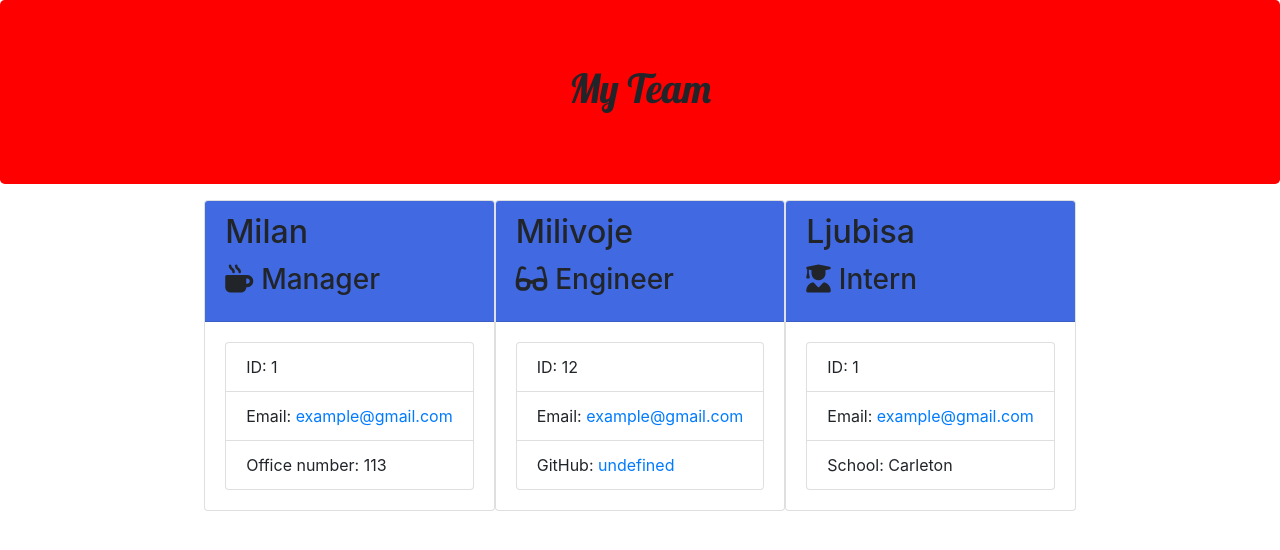
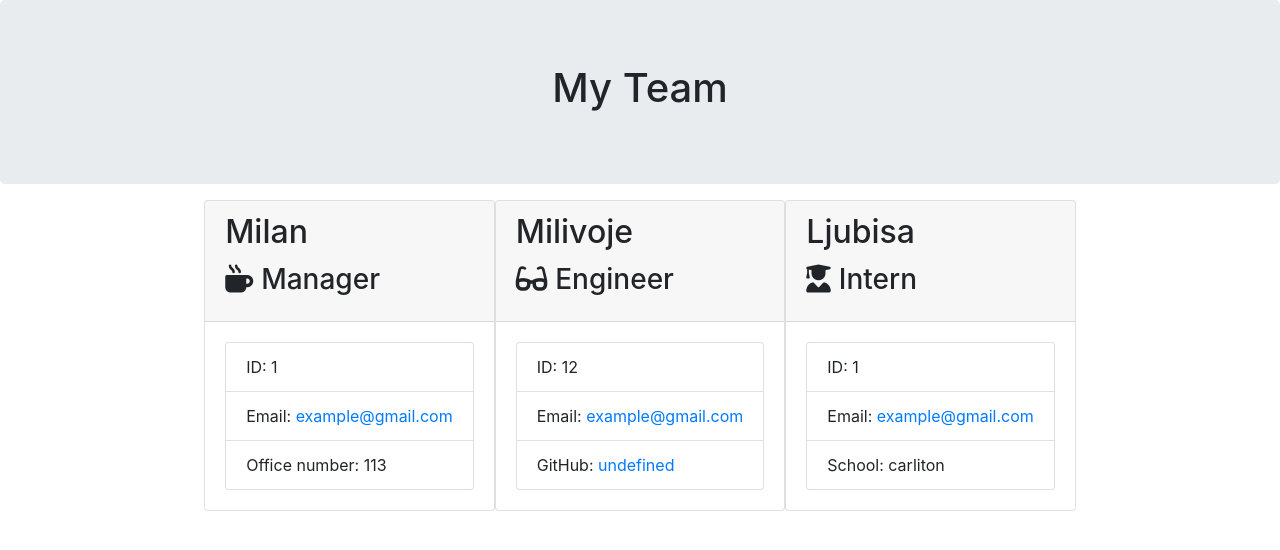
Before and after one commit to ogipajic/Team-Generator, a website: page output/ognjenteam.html in a window 1280 px wide. Drawn offline with nearby package versions, Linux system fonts and the light colour scheme.

Commit message:
Finishing

```diff
--- a/output/ognjenteam.html
+++ b/output/ognjenteam.html
@@ -10,14 +10,12 @@
         integrity="sha384-ggOyR0iXCbMQv3Xipma34MD+dH/1fQ784/j6cY/iJTQUOhcWr7x9JvoRxT2MZw1T" crossorigin="anonymous">
     <link rel="stylesheet" href="style.css">
     <script src="https://kit.fontawesome.com/c502137733.js"></script>
-
-    <link href="https://fonts.googleapis.com/css2?family=Lobster&display=swap" rel="stylesheet">
 </head>
 
 <body>
     <div class="container-fluid">
         <div class="row">
-            <div id="colorbac" class="col-12 jumbotron mb-3 team-heading">
+            <div class="col-12 jumbotron mb-3 team-heading">
                 <h1 class="text-center">My Team</h1>
             </div>
         </div>
@@ -25,9 +23,8 @@
     <div class="container">
         <div class="row">
             <div class="team-area col-12 d-flex justify-content-center">
-
-<div class="card employee-card">
-    <div id="name-color" class="card-header">
+                <div class="card employee-card">
+    <div class="card-header">
         <h2 class="card-title">Milan</h2>
         <h3 class="card-title"><i class="fas fa-mug-hot mr-2"></i>Manager</h3>
     </div>
@@ -40,7 +37,7 @@
     </div>
 </div>
 <div class="card employee-card">
-    <div id="name-color" class="card-header">
+    <div class="card-header">
         <h2 class="card-title">Milivoje</h2>
         <h3 class="card-title"><i class="fas fa-glasses mr-2"></i>Engineer</h3>
     </div>
@@ -52,9 +49,8 @@
         </ul>
     </div>
 </div>
-
 <div class="card employee-card">
-    <div id="name-color" class="card-header">
+    <div class="card-header">
         <h2 class="card-title">Ljubisa</h2>
         <h3 class="card-title"><i class="fas fa-user-graduate mr-2"></i>Intern</h3>
     </div>
@@ -62,10 +58,11 @@
         <ul class="list-group">
             <li class="list-group-item">ID: 1</li>
             <li class="list-group-item">Email: <a href="mailto:example@gmail.com">example@gmail.com</a></li>
-            <li class="list-group-item">School: Carleton</li>
+            <li class="list-group-item">School: carliton</li>
         </ul>
     </div>
 </div>
+
             </div>
         </div>
     </div>
```
Also changed, not shown: README.md.
